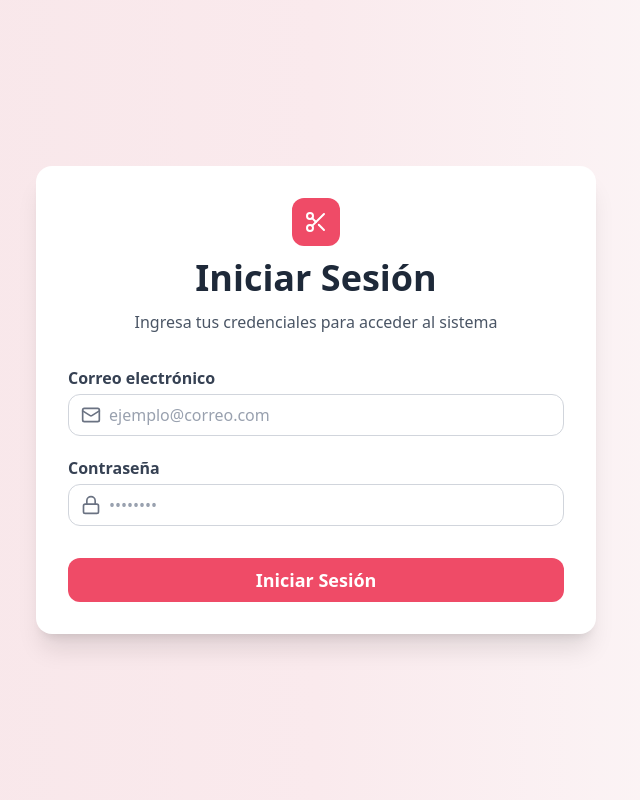
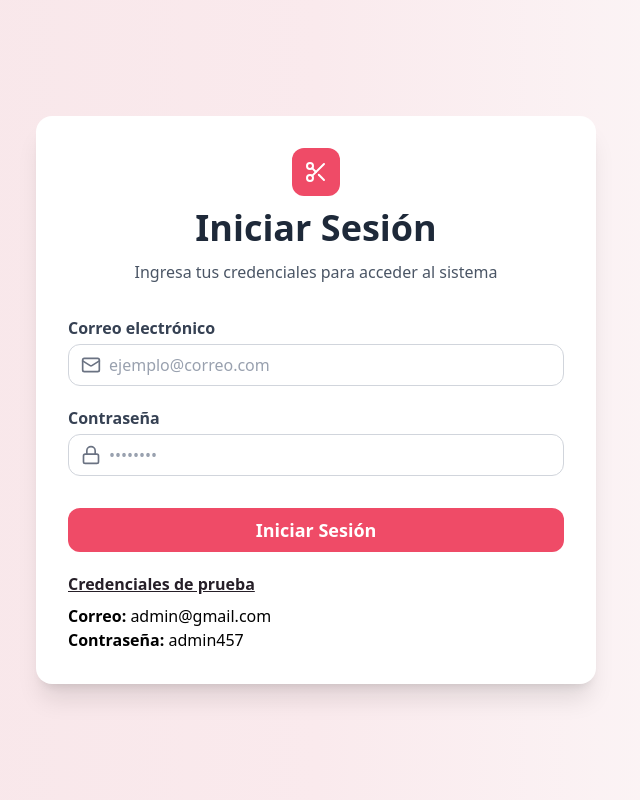
Before and after one commit to JaimeGLT/el-buen-corte, a React (Vite) app: page /login in a window 1280 px wide. Shown: the whole page, without its empty margins (324-964 px from the left). Built offline with nearby package versions, Linux system fonts and the light colour scheme; no server answers.

Commit message:
credenciales de prueba

```diff
--- a/src/pages/Login.tsx
+++ b/src/pages/Login.tsx
@@ -194,7 +194,13 @@ const Login = () => {
         >
           {"Iniciar Sesión"}
         </button>
+      <div className="flex flex-col mt-5">
+        <p className="mb-2 text-title font-bold underline">Credenciales de prueba</p>
+        <span><b>Correo:</b> admin@gmail.com</span>
+        <span><b>Contraseña:</b> admin457</span>
+      </div>
       </form>
+
     </div>
   );
 };
```
